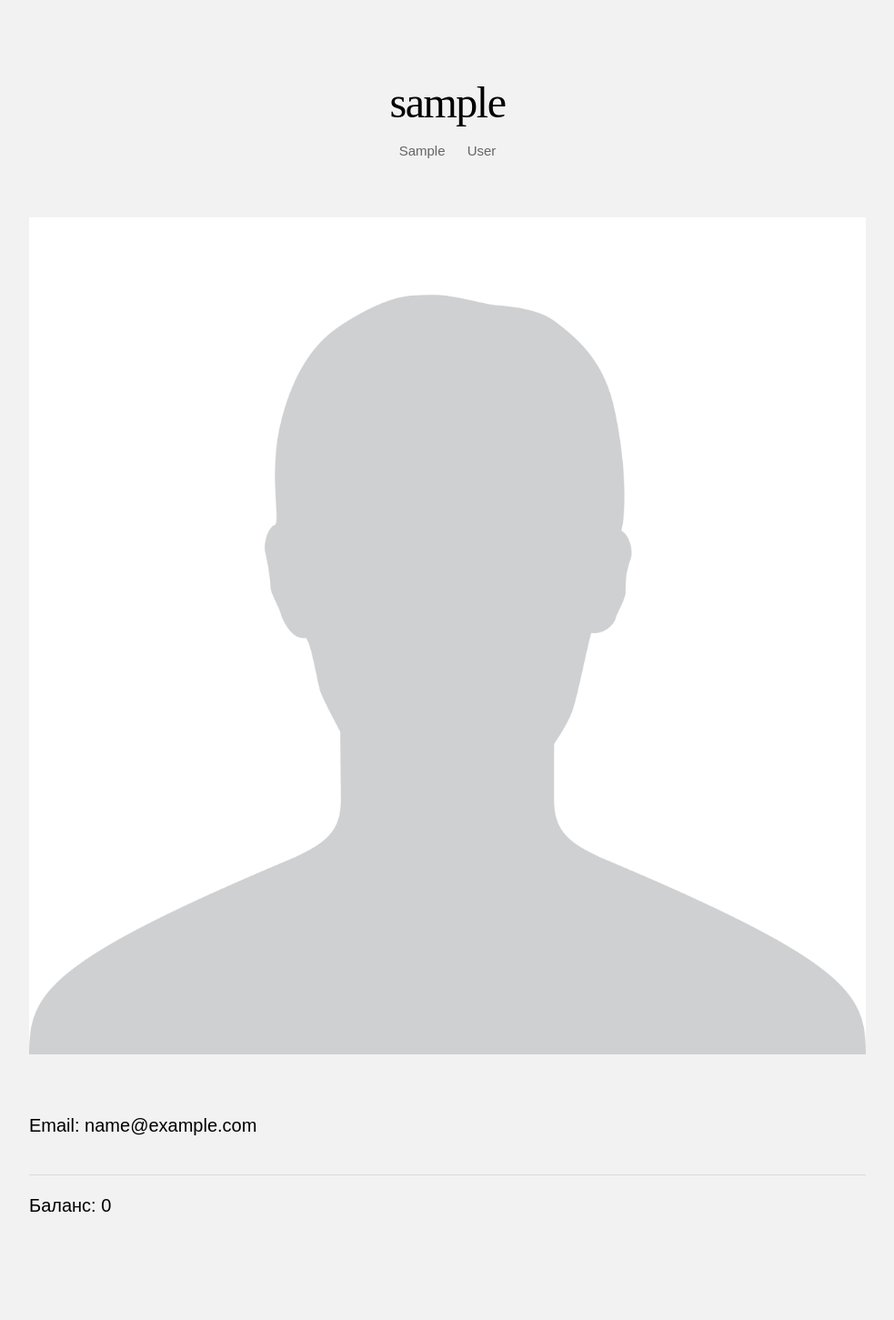
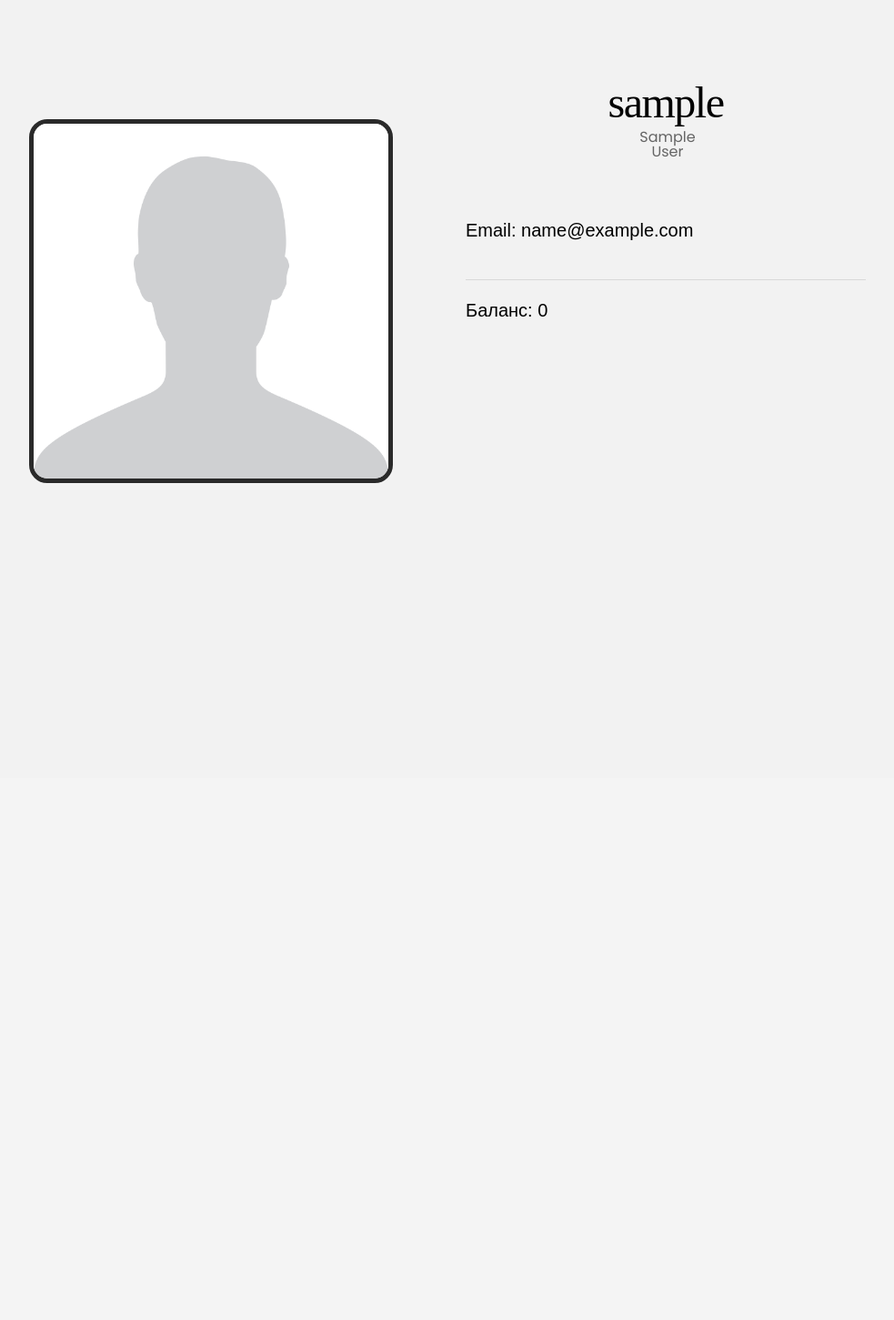
Before and after one commit to SeriyyKust/Break-The-Brain, a Django app: page /profiles/my-page/ in a window 1280 px wide. Shown: the part 121-1572 px from the top of the page at 91% size, without its empty margins (148-1131 px from the left). After the commit the page ends 652 px from the top, so only its background shows below. Run offline with Django 4.2, Linux system fonts and the light colour scheme; the visitor is signed in with stand-in values (Sample User, id 1); data comes from the database, SQL or seed files in the repository; parts of the project's set-up code (start-up, migrations or seed data) failed here and were passed over; some libraries are stand-ins or nearby versions.

Commit message:
Improvement My_Page

```diff
--- a/profiles/templates/profiles/my_page_profiles.html
+++ b/profiles/templates/profiles/my_page_profiles.html
@@ -1,14 +1,25 @@
 {% extends 'profiles/base.html' %}
 {% load static %}
 {% block content %}
-    <section class="s-content--narrow s-content--no-padding-bottom">
-        <div class="row format-gallery">
-            <div class="s-content__header col-full">
-                <h1 class="s-content__header-title">
+    <section class="profiles-detail--narrow profiles-detail--no-padding-bottom profiles-detail--row {{ user.visual.base_background_color.full_str }}">
+        <div class="row">
+            <div class="profiles-detail--block">
+                <div class="profiles-detail__media col-full">
+                    {% if user.profile.photo %}
+                        <img src="{{ user.profile.photo.url }}">
+                    {% else %}
+                        <img src="{% static 'profiles/images/anonym.jpg' %}">
+                    {% endif %}
+                </div>
+            </div>
+
+            <div class="profiles-detail--block {{ user.visual.text_background_color.full_str }}">
+                <div class="profiles-detail__header col-full">
+                    <h1 class="profiles-detail__header-title {{ user.visual.text_title_font.full_str }}">
                         {{ user.username }}
                     </h1>
 
-                <ul class="s-content__header-meta">
+                    <ul class="profiles-detail__header-meta">
                         {% if user.first_name %}
                             <li class="cat">{{ user.first_name }}</li>
                         {% endif %}
@@ -18,17 +29,7 @@
                     </ul>
                 </div>
 
-            <div class="s-content__media col-full">
-                <div class="s-content__slider slider">
-                    {% if user.profile.photo %}
-                        <img src="{{ user.profile.photo.url }}">
-                    {% else %}
-                        <img src="{% static 'profiles/images/anonym.jpg' %}">
-                    {% endif %}
-                </div>
-            </div>
-
-            <div class="col-full s-content__main">
+                <div class="col-full profiles-detail__main">
                     {% if user.email %}
                         <p class="lead">Email: {{ user.email }}</p>
                     {% endif %}
@@ -43,5 +44,6 @@
                     <p class="lead">Баланс: {{user.point.number_points}}</p>
                 </div>
             </div>
+        </div>
     </section>
 {% endblock content %}
```
Lines whose indentation alone changed are shown as unchanged.
